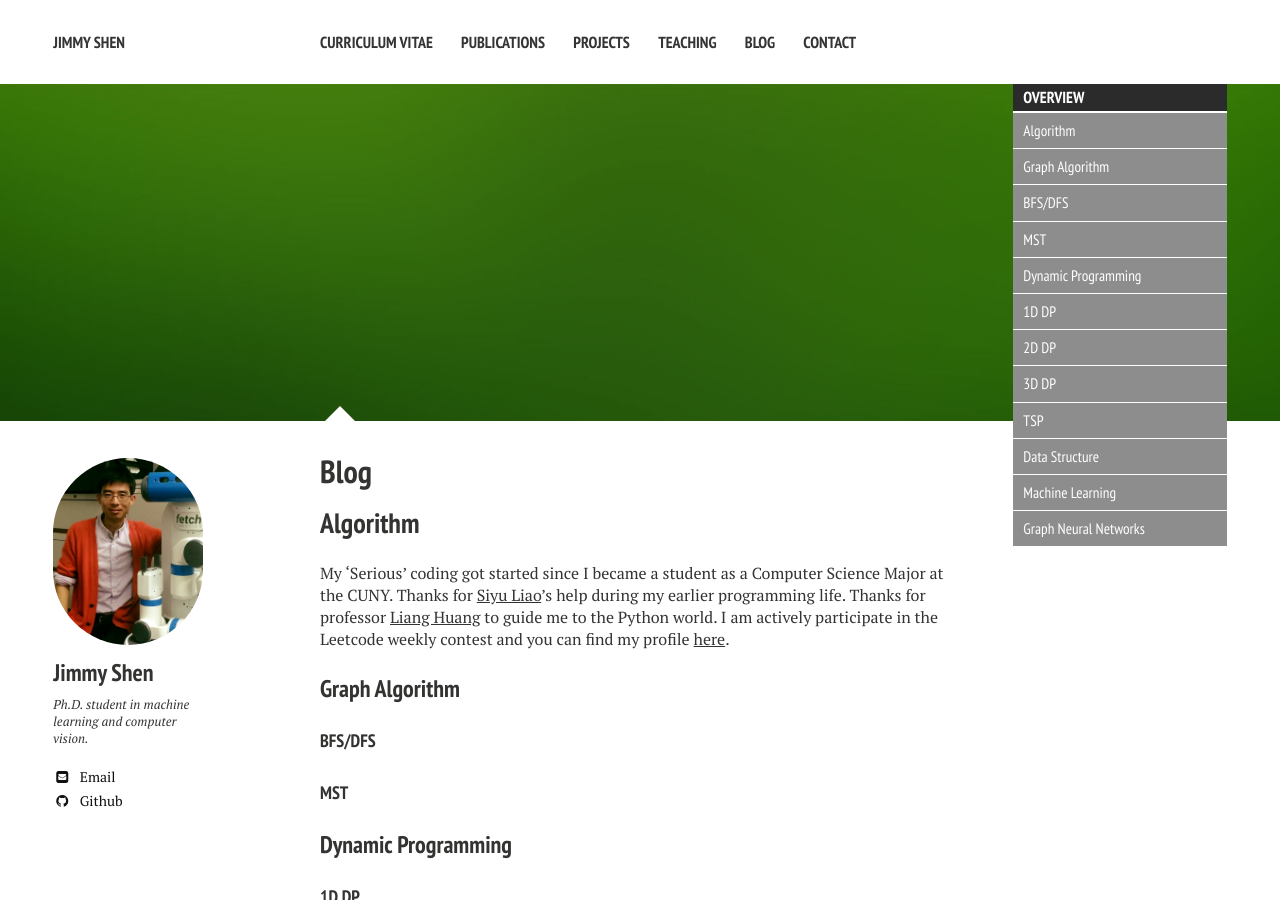
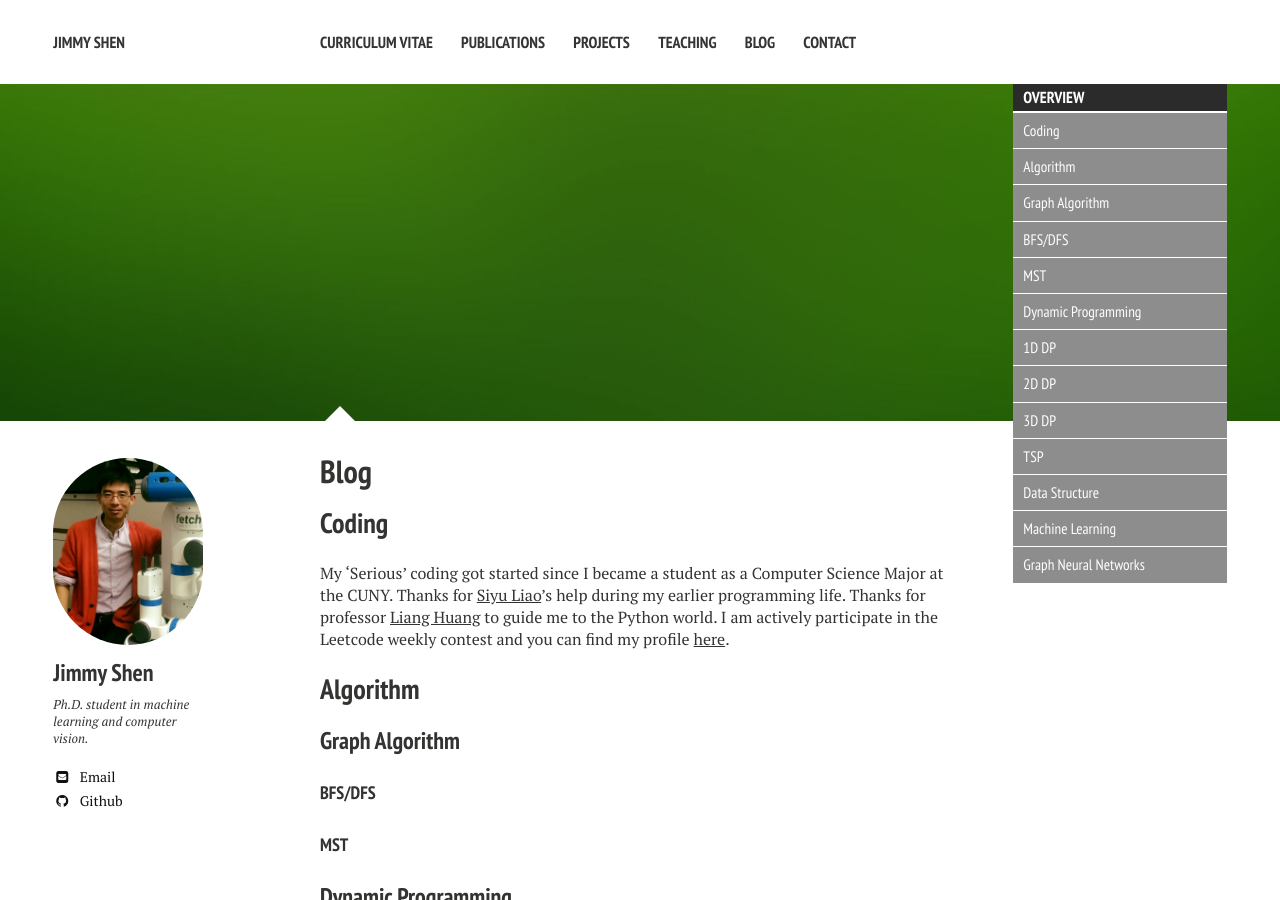
Before and after one commit to xiaokeshen/xiaokeshen.github.io, a Jekyll site: the page built from blog/index.md, in a window 1280 px wide and 900 px high. Built offline with Jekyll 4.4.1, drawn with Linux system fonts in a browser that asks for light colours; nearby versions of some CDN libraries.

Commit message:
update format of blog

```diff
--- a/blog/index.md
+++ b/blog/index.md
@@ -18,9 +18,10 @@ image:
 
 
 
-## Algorithm
+## Coding
 My 'Serious' coding got started since I became a student as a Computer Science Major at the CUNY. Thanks for [Siyu Liao](https://liaocs2008.github.io/)'s help during my earlier programming life. Thanks for professor [Liang Huang](http://web.engr.oregonstate.edu/~huanlian/) to guide me to the Python world. I am actively participate in the Leetcode weekly contest and you can find my profile [here](https://leetcode.com/liketheflower/).
 
+## Algorithm
 ### Graph Algorithm
 
 #### BFS/DFS
@@ -34,9 +35,11 @@ My 'Serious' coding got started since I became a student as a Computer Science M
 
 #### 2D DP
 - [2d dp](https://medium.com/@jim.morris.shen/2d-dp-c9f563e542ee?source=friends_link&sk=9f94661dc8be068fdc1881bf9c618ba6)
+
 #### 3D DP
 - [3d dp](https://medium.com/@jim.morris.shen/3d-dp-c5488ba77f9a?source=friends_link&sk=91a4aaccdf4d1c63025bb7186e3c54c5)
 - [Dijkstra and Floyd Warshall](https://medium.com/analytics-vidhya/dijkstra-and-floyd-warshall-floyd-war-1937d8ac95f0)
+
 #### TSP
 - [Are you ready for solving the traveling salesman problem?](https://medium.com/analytics-vidhya/are-you-read-for-solving-the-traveling-salesman-problem-80e3c4ea45fc?source=friends_link&sk=b28ea8888460935401ae02f800d6ccd8)
 
```
